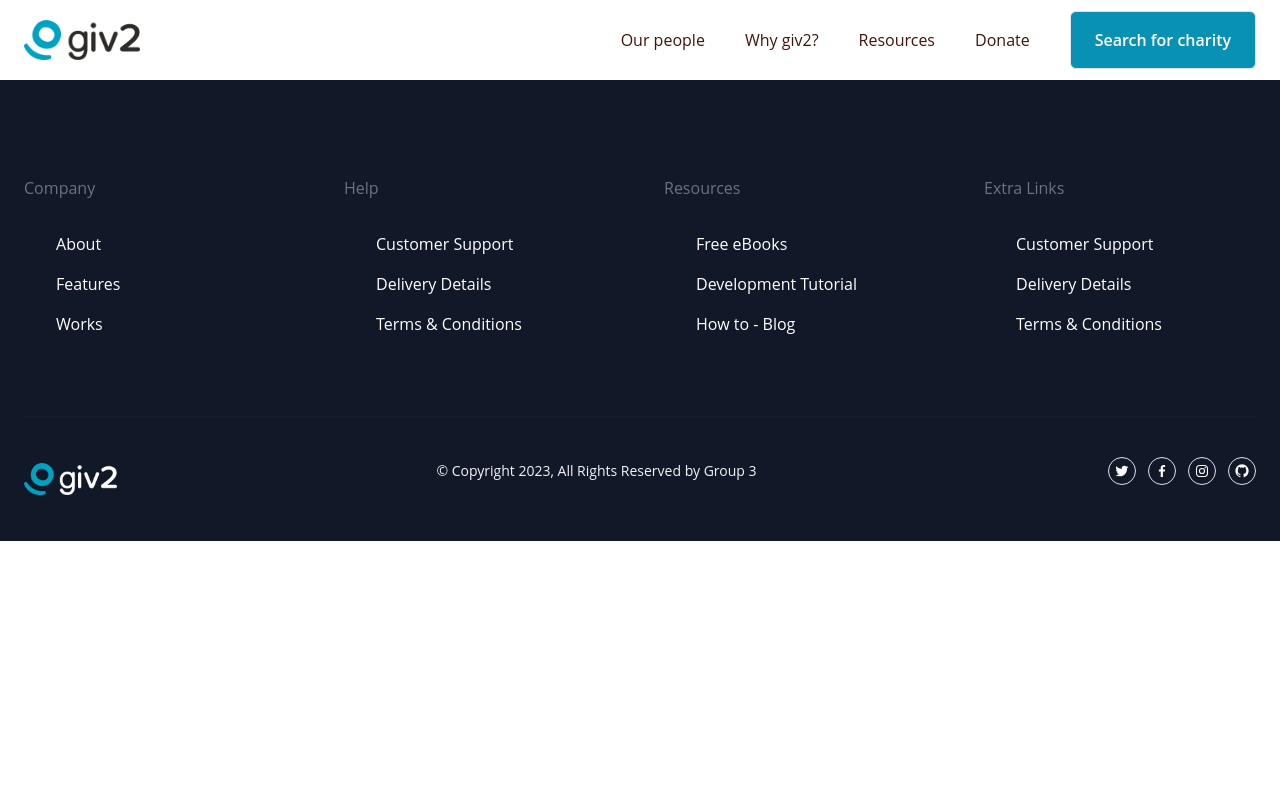
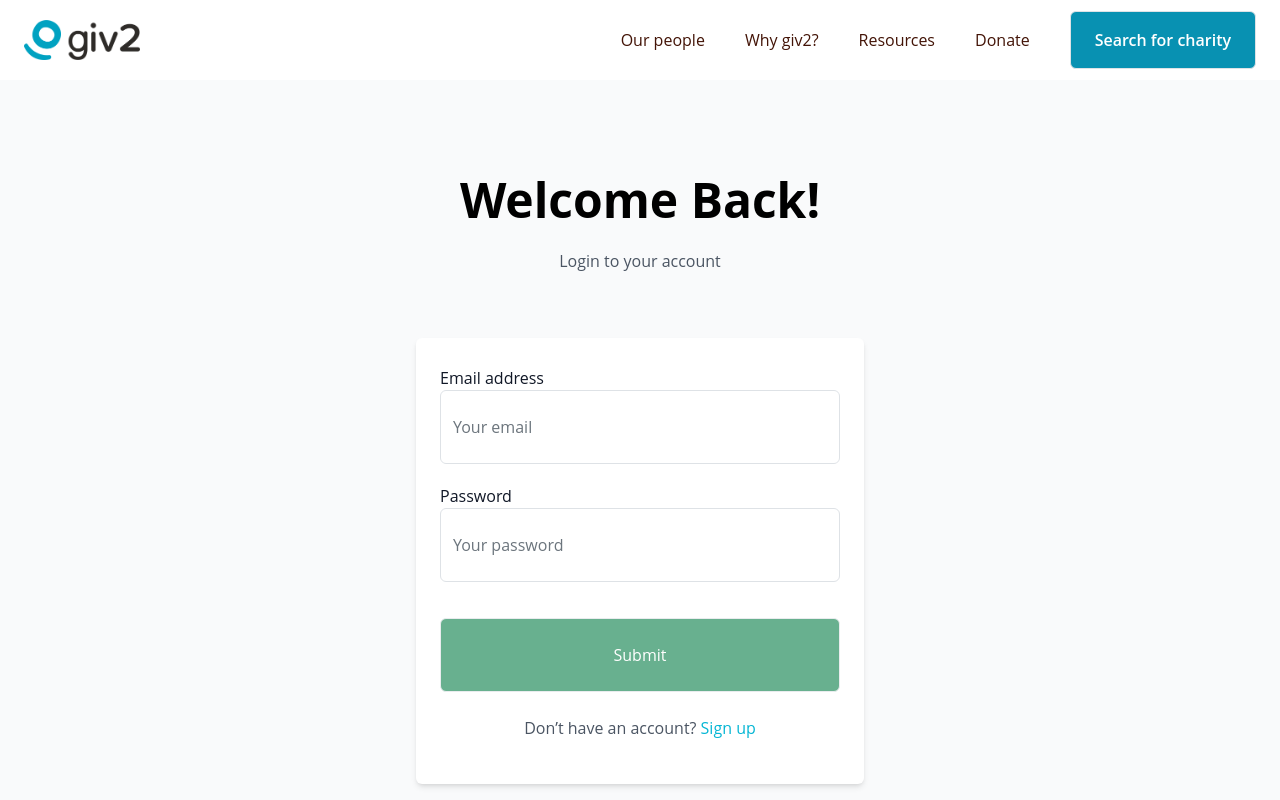
Before and after one commit to ilknur2603/Distrubution-finder, a React (Create React App) app in the folder client/: page /login in a window 1280 px wide. Shown: the top 800 px of the page. Built offline with nearby package versions, Linux system fonts and the light colour scheme.

Commit message:
fixed the login and signup buttons, and added a proxy to the package.json to run both server and client folders together.

```diff
--- a/client/package.json
+++ b/client/package.json
@@ -2,6 +2,7 @@
   "name": "project-3",
   "version": "0.1.0",
   "private": true,
+  "proxy": "http://localhost:3001",
   "dependencies": {
     "@apollo/client": "^3.7.14",
     "@stripe/react-stripe-js": "^2.1.0",
--- a/client/src/App.js
+++ b/client/src/App.js
@@ -13,10 +13,12 @@ import OurPeople from './pages/OurPeople';
 import WhyGiv2 from './pages/WhyGiv2';
 import Resources from '../src/pages/Resources';
 import Donate from '../src/pages/Donate';
+import SignupForm from './components/SignUpForm';
 import Footer from "./components/Footer";
 import "react-toastify/dist/ReactToastify.css";
 import CharitySearch from "../src/pages/CharitySearch.jsx";
 import Hero from "../src/components/Hero"
+import LoginForm from './components/LoginForm';
 
 // import Hero from "./components/Hero";
 
@@ -61,6 +63,8 @@ function App() {
           <Route path="/whygiv2" component={WhyGiv2} />
           <Route path="/resources" component={Resources} />
           <Route path="/donate" component={Donate} />
+          <Route path='/signup' component={SignupForm} />
+          <Route path='/login' component={LoginForm} />
           <Route path="/CharitySearch" component={CharitySearch} />
           <Route  path='*'  element={<h1 className='display-2'>Wrong page!</h1>} />
         </Switch>
--- a/client/src/components/Hero.jsx
+++ b/client/src/components/Hero.jsx
@@ -10,7 +10,6 @@ import SignupForm from './SignUpForm';
 
 function Hero() {
 
-    const [showModal, setShowModal] = useState(false);
 
   return (
     <div>
@@ -24,15 +23,15 @@ function Hero() {
                     <h1 class="mt-4 text-4xl font-bold text-black lg:mt-8 sm:text-6xl xl:text-8xl">Support high-impact projects in the US </h1>
                     <p class="mt-4 text-base text-black lg:mt-8 sm:text-xl">Serve efficiently as philanthropist or corporate</p>
 
-                    <Link to="/LoginSignup" className="login inline-flex items-center px-6 py-4 mt-8 font-semibold text-black transition-all duration-200 bg-yellow-300 rounded-full lg:mt-16 hover:bg-yellow-400 focus:bg-yellow-400" role="button">
-                        Sign Up today
+                    <Link to="/signup" className="login inline-flex items-center px-6 py-4 mt-8 font-semibold text-black transition-all duration-200 bg-yellow-300 rounded-full lg:mt-16 hover:bg-yellow-400 focus:bg-yellow-400" role="button">
+                        <a href={SignupForm}>Sign Up today</a>
                         <svg class="w-6 h-6 ml-8 -mr-2" xmlns="http://www.w3.org/2000/svg" fill="none" viewBox="0 0 24 24" stroke="currentColor">
                             <path stroke-linecap="round" stroke-linejoin="round" stroke-width="1.5" d="M13 9l3 3m0 0l-3 3m3-3H8m13 0a9 9 0 11-18 0 9 9 0 0118 0z" />
                         </svg>
                     </Link>
 
 
-                    <p class="mt-5 text-gray-600">Already joined us? <Link to="/LoginSignup" className='login'>Log in</Link></p>
+                    <p class="mt-5 text-gray-600">Already joined us? <Link to="/login" className='login'><a href={LoginForm} >Log in</a></Link></p>
 
 
                 </div>
--- a/client/src/components/LoginForm.js
+++ b/client/src/components/LoginForm.js
@@ -98,7 +98,7 @@ const LoginForm = () => {
           Submit
         </Button>
         <div class="text-center mt-4">
-                <p class="text-base text-gray-600">Don’t have an account? <a href="#" title="" class="font-medium text-cyan-500 transition-all duration-200 hover:text-cyan-600 hover:underline">Sign up</a></p>
+                <p class="text-base text-gray-600">Don’t have an account? <a href="/signup" title="" class="font-medium text-cyan-500 transition-all duration-200 hover:text-cyan-600 hover:underline">Sign up</a></p>
           </div>
 
           </div>
```
